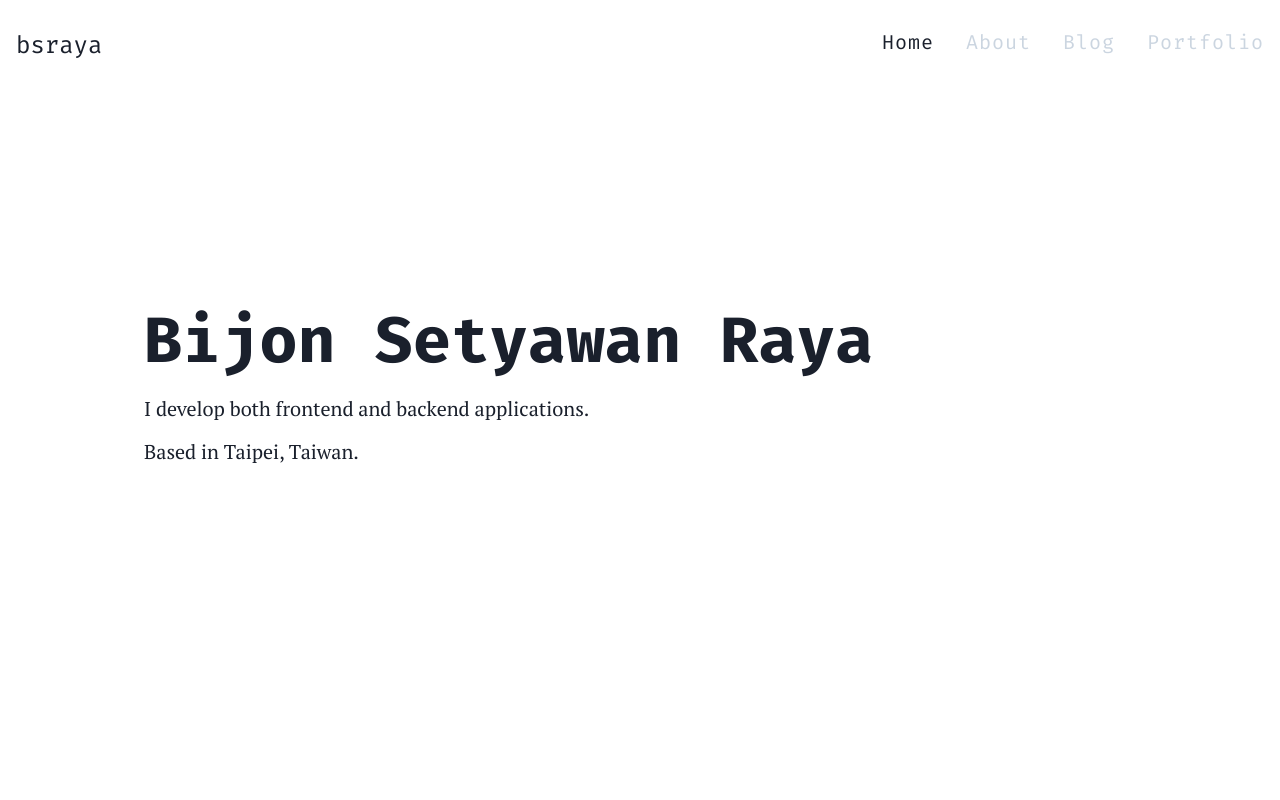
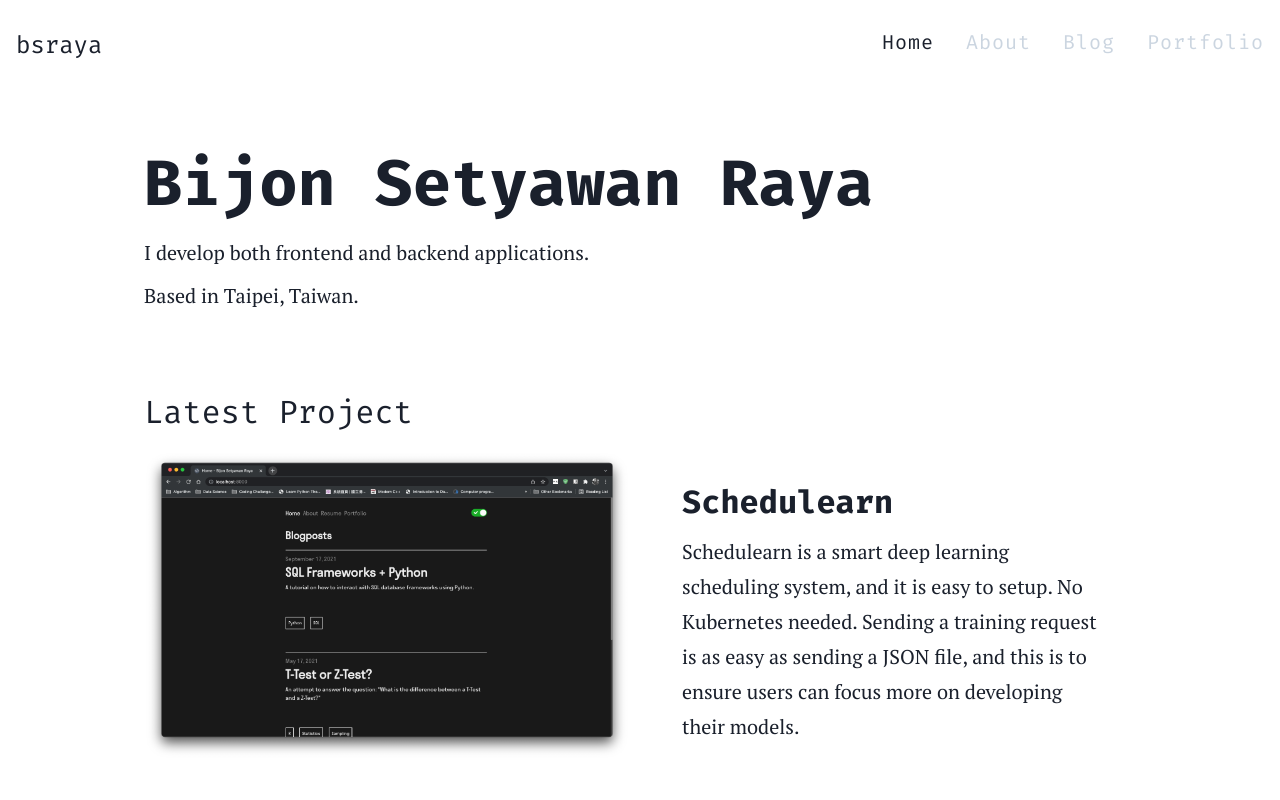
Before and after one commit to bsraya/bsraya, a Next.js app: page / in a window 1280 px wide. Shown: the top 800 px of the page. Built offline with nearby package versions, Linux system fonts and the light colour scheme; a small style sheet from the web is missing.

Commit message:
style: reduce section height

```diff
--- a/pages/index.tsx
+++ b/pages/index.tsx
@@ -31,13 +31,12 @@ export default function Home({ posts }: { posts: Post[] }): JSX.Element {
                     spacing="5rem"
                     align="left"
                 >
-                    <Box my="auto" height="90vh" display="flex" flexDirection="column" justifyContent="center">
+                    <Box mt="5rem" display="flex" flexDirection="column" justifyContent="center">
                         <Heading
                             as="h1"
                             fontSize="4rem"
                             fontFamily="Fira Code"
                             fontWeight="700"
-                            mt="-5rem"
                         >
                             Bijon Setyawan Raya
                         </Heading>
```
